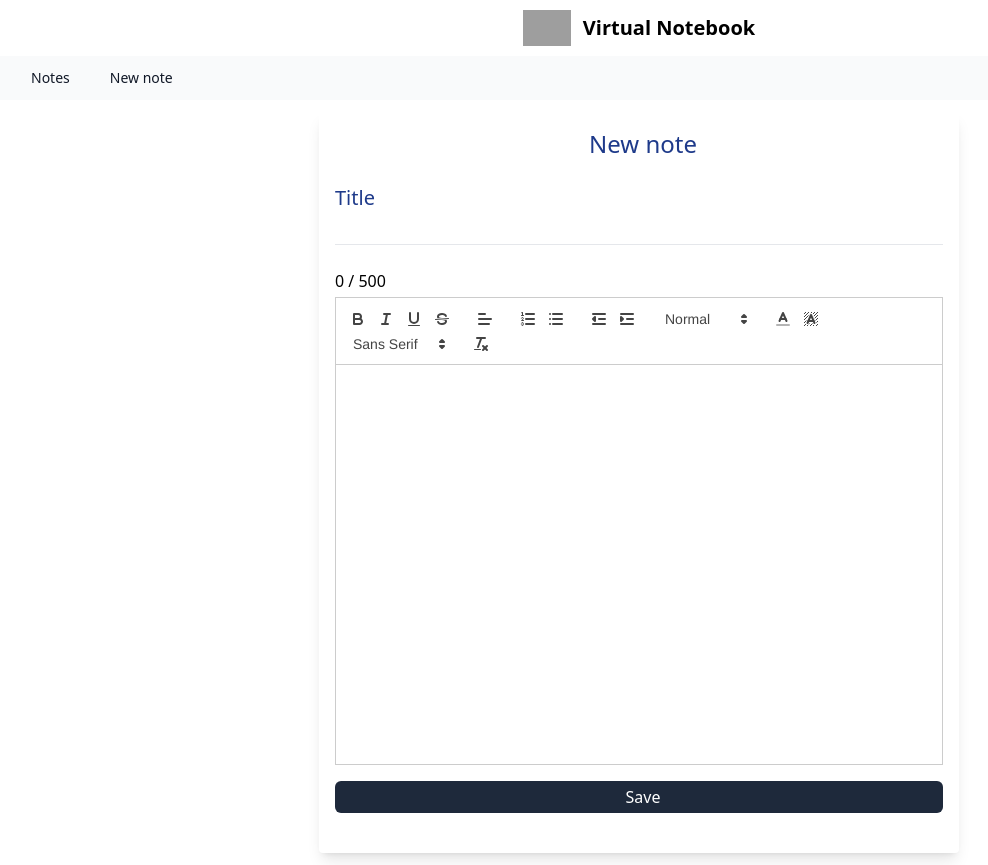
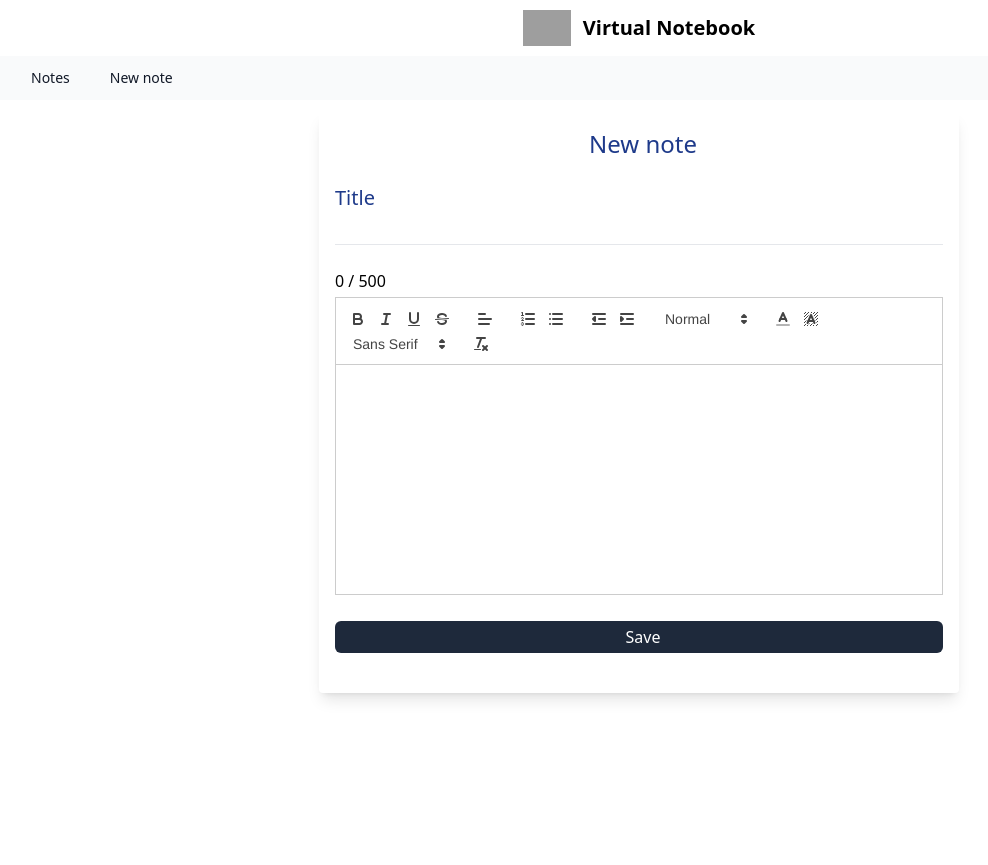
Before and after one commit to Abner-J-Hdz/virtualnotebook-client, a React (Create React App) app: page /newnote in a window 1280 px wide. Shown: the whole page, without its empty margins (1-989 px from the left). After the commit the page ends 800 px from the top, so only its background shows below. Built offline with nearby package versions, Linux system fonts and the light colour scheme; grey boxes are pictures that could not be loaded.

Commit message:
creacion de notas listas

```diff
--- a/src/components/EditorQuill.js
+++ b/src/components/EditorQuill.js
@@ -42,13 +42,13 @@ const EditorQuill = ({noteBody, setNoteBody, setCounter, isNew, maxCharacters, d
     }
 
     return (
-        <div style={{height: "460px"}}>
+        <div style={{height: "300px"}}>
             <ReactQuill
             ref={(quill) => {
                 setReactQuillRef(quill)
             }}
             readOnly={disabled}
-            style={{ height: "400px" }}
+            style={{ height: "230px" }}
             modules={ isNew ? modules : moduleWithoutToolbar}
             theme="snow"
             value={noteBody}
--- a/src/pages/NotePage.jsx
+++ b/src/pages/NotePage.jsx
@@ -1,11 +1,12 @@
 import React, { useState } from 'react'
-import { useParams, useNavigate } from "react-router-dom";
+import { useNavigate } from "react-router-dom";
 import toast, { Toaster } from 'react-hot-toast';
 import { createNoteRequest } from '../api/noteApi';
 import EditorQuill from '../components/EditorQuill';
 import TextEditor from '../components/TextEditor';
 
 const NotePage = () => {
+
   const [title, setTitle] = useState("");
   const [noteBody, setNoteBody] = useState("");
   const [counter, setCounter] = useState(0)
@@ -15,32 +16,34 @@ const NotePage = () => {
 
   const maxCharacters = 500;
 
-const createNote = async (note) =>
-{
-    try {
-        const response = await createNoteRequest(note)
-        console.log(response)
-        if(response.status === 200){
-          toast.success('created Note')
-          setTimeout(() => {
-            navigate("/")
-          }, 1000);
-        }
-    } catch (error) {
-        console.log(error)
-    }
-}
-
   const handleSubmit = (e) => {
     setDisabled(true);
     e.preventDefault();
+
+    if(!title || !noteBody){
+      setDisabled(false);
+      toast.error("Title and note body is required!")
+      return;
+    }
+
     const note = {
       IdNote: 0,
       title,
       body: noteBody
     }
 
-  createNote(note);
+    toast.promise(createNoteRequest(note), {
+        loading: 'Loading',
+        success: 'Note created',
+        error: 'Error when fetching',
+    }).then((data)=>{
+      console.log(data)
+        if(data.status === 200){
+          setTimeout(() => {
+            navigate("/")
+          }, 2500);
+        }
+    })
   }
 
   return (
@@ -60,16 +63,42 @@ const handleSubmit = (e) => {
             <span>{counter} / {maxCharacters}</span>
           </div>
           <div className='mb-6'>
+            <div style={{height:'300px'}}>
             <EditorQuill noteBody={noteBody} setNoteBody={setNoteBody} setCounter={setCounter} maxCharacters={maxCharacters} isNew={true} disabled={disabled} />
+
+            </div>
           </div>
           <div className='mb-6'>
             <button type="submit" className="block bg-slate-800 px-2 py-1 w-full rounded-md text-white" disabled={disabled} >
               <i className="bi bi-plus-circle mr-2"/>
               Save
             </button>
-
           </div>
         </form>
+        <Toaster
+            position="top-center"
+            reverseOrder={false}
+            gutter={8}
+            containerClassName=""
+            containerStyle={{}}
+            toastOptions={{
+              className: '',
+              duration: 3000,
+              style: {
+                background: '#1724c9',
+                color: '#fff',
+              },
+
+              success: {
+                duration: 3000,
+                theme: {
+                  primary: 'green',
+                  secondary: 'black',
+                },
+              },
+            }}
+          />
+
       </div>
   </>
 
```
Lines whose indentation alone changed are shown as unchanged.
